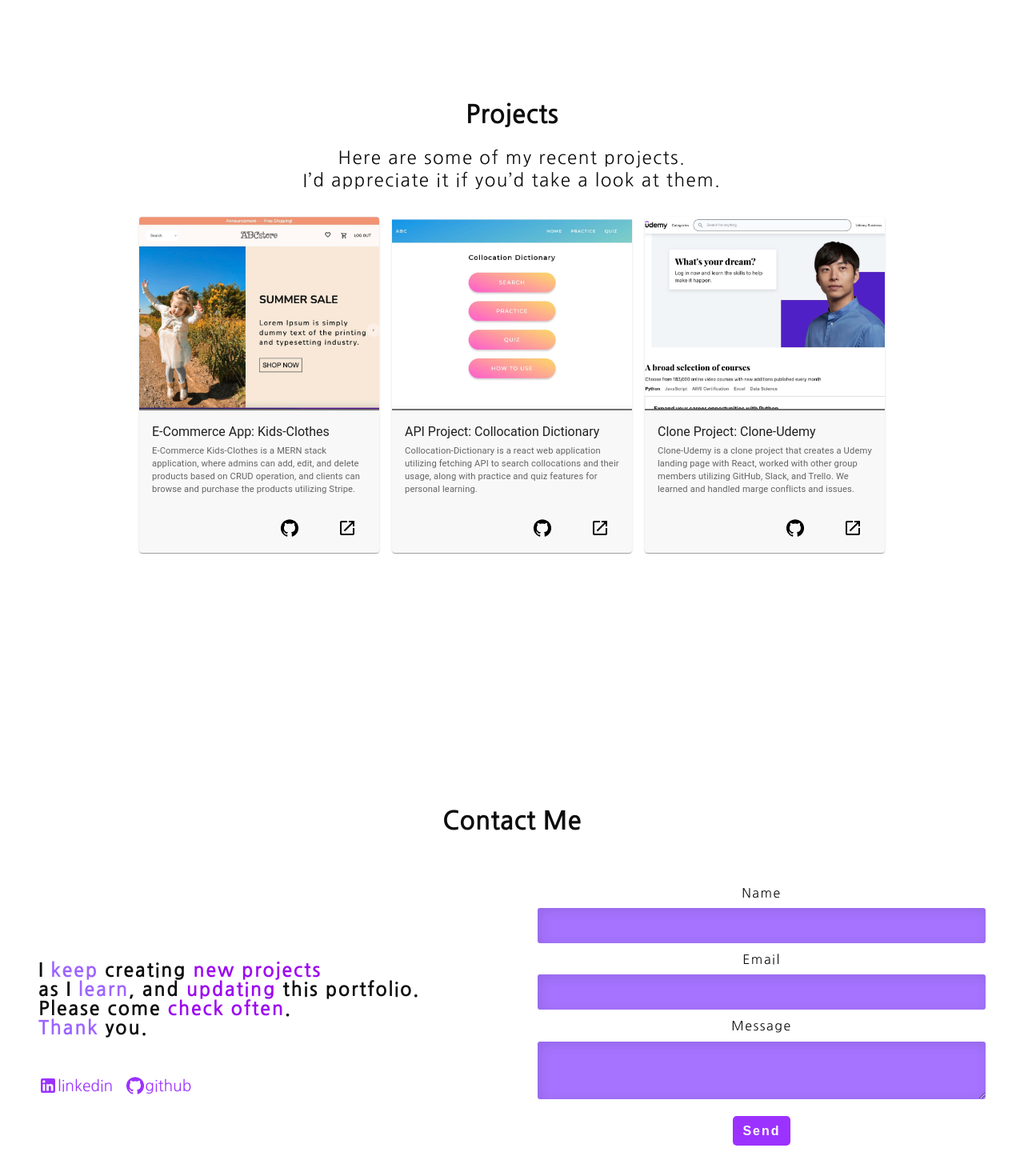
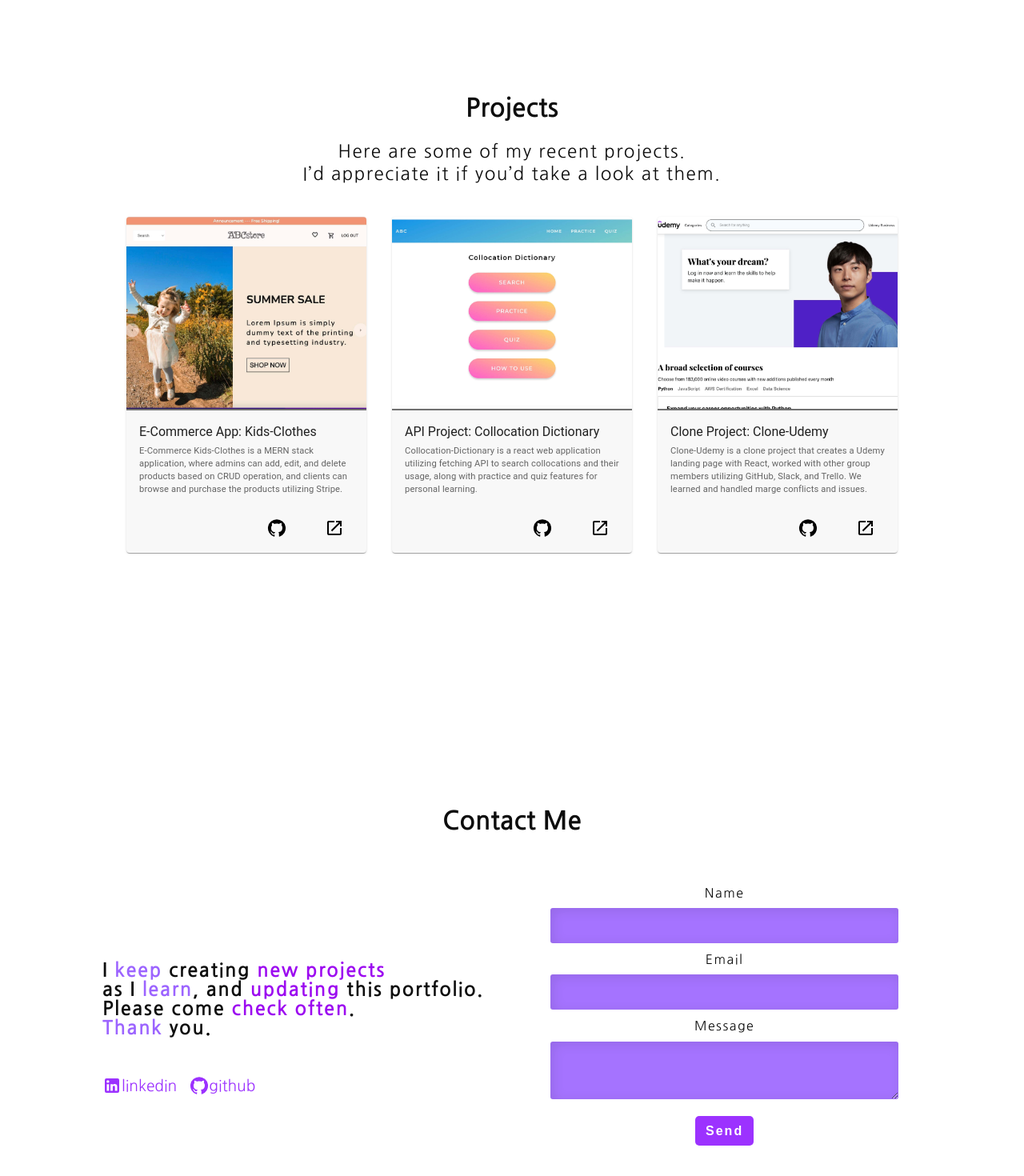
Before and after one commit to Ayako-Yokoe/Portfolio, a React (Create React App) app: page / in a window 1280 px wide. Shown: the part 1507-2977 px from the top of the page at 80% size. Built offline with nearby package versions, Linux system fonts and the light colour scheme; no server answers; a web font is replaced by a local one.

Commit message:
made changes to css

```diff
--- a/src/components/Contact.styles.js
+++ b/src/components/Contact.styles.js
@@ -53,7 +53,11 @@ export const Left = styled.div`
 
     @media only screen and ${responsive.device.s}{
         flex: 1;
-        margin: 1rem 2rem 1rem 3rem;
+        margin: 1rem 0 1rem 3rem;
+    }
+    @media only screen and ${responsive.device.xl}{
+        flex: 1;
+        margin: 1rem 0 1rem 8rem;
     }
 `
 export const LeftHeading = styled.h3`
@@ -109,11 +113,16 @@ export const Right = styled.div`
 
     @media only screen and ${responsive.device.s}{
         flex: 1;
-        margin: 1rem 3rem 1rem 2rem;
+        margin: 1rem 3rem 1rem 1rem;
     }
+
 `
 export const Form = styled.form`
     width: 100%;
+
+    @media only screen and ${responsive.device.xl}{
+        width: 80%;
+    }
 `
 export const Label = styled.label`
     letter-spacing: 1.5px;
--- a/src/components/Project.jsx
+++ b/src/components/Project.jsx
@@ -31,7 +31,7 @@ const Project = () => {
         <Card key={project.id}
           sx={{
             maxWidth: {xs: 345, sm: 200, md: 300, xl: 345} ,
-            margin: {xs: '1rem 0 1rem 0', sm: '0.5rem' },
+            margin: {xs: '1rem 0 1rem 0', sm: '0.5rem', lg: '1rem' },
             backgroundColor: "#f8f8f8"
           }}
         >
```
